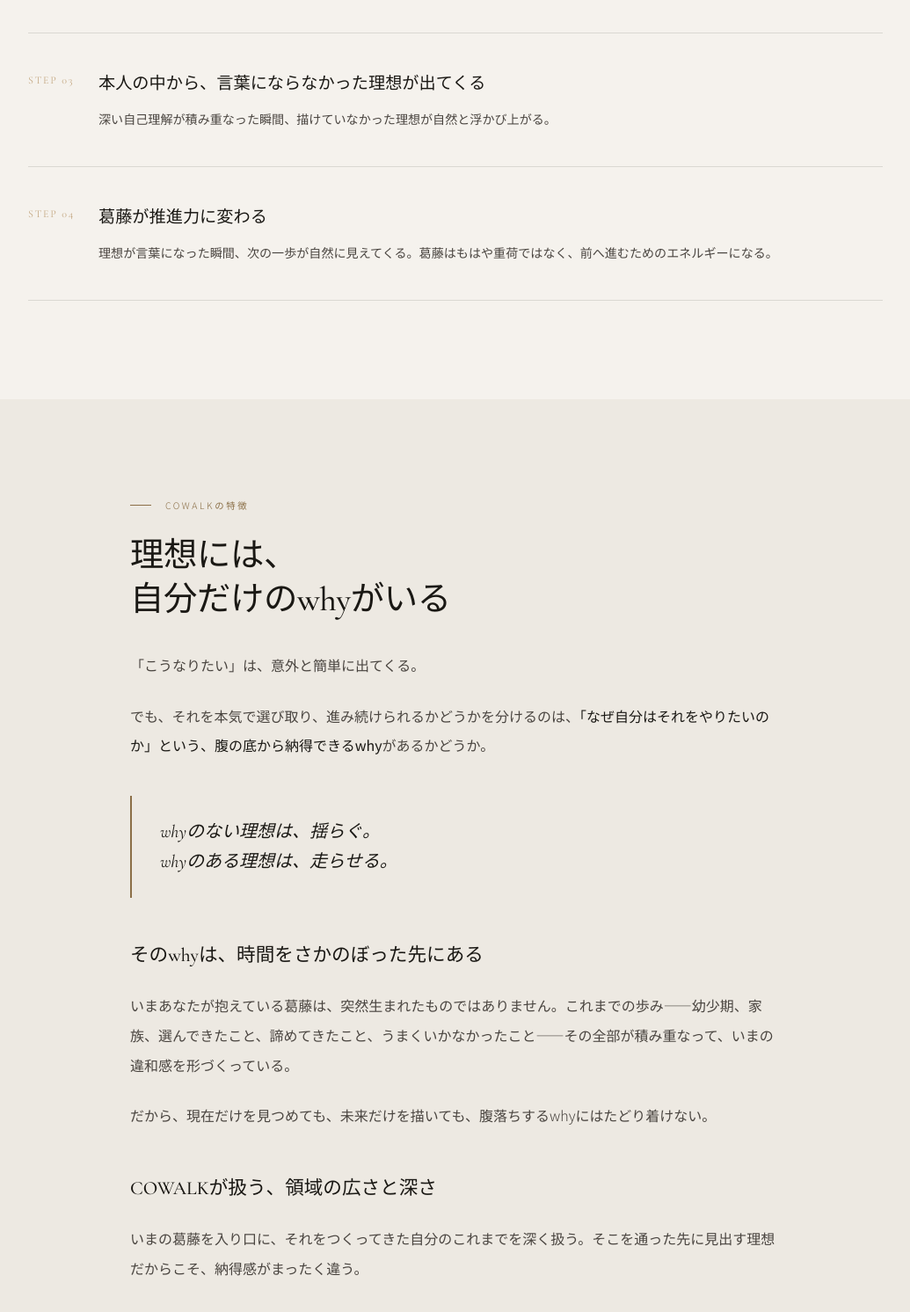
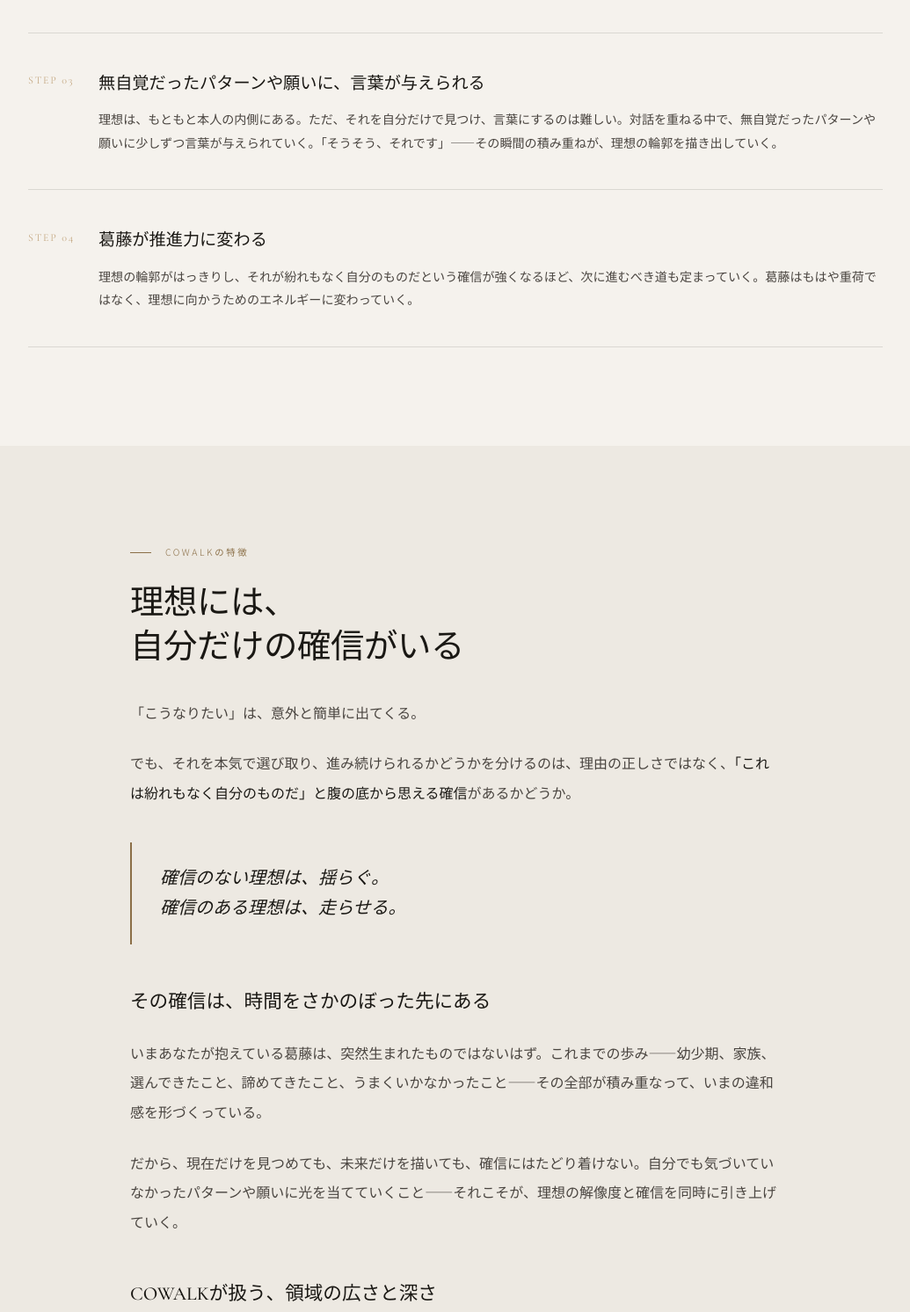
Before and after one commit to cowalk-ryo/COWALK, a plain HTML site: page index.html in a window 1280 px wide. Shown: the part 2149-3641 px from the top of the page at 88% size, without its empty margins (122-1157 px from the left). Drawn offline with nearby package versions, Linux system fonts and the light colour scheme.

Commit message:
index.html

```diff
--- a/index.html
+++ b/index.html
@@ -751,15 +751,15 @@
     <div class="step">
       <span class="step-num">STEP 03</span>
       <div class="step-body">
-        <h4>本人の中から、言葉にならなかった理想が出てくる</h4>
-        <p>深い自己理解が積み重なった瞬間、描けていなかった理想が自然と浮かび上がる。</p>
+        <h4>無自覚だったパターンや願いに、言葉が与えられる</h4>
+        <p>理想は、もともと本人の内側にある。ただ、それを自分だけで見つけ、言葉にするのは難しい。対話を重ねる中で、無自覚だったパターンや願いに少しずつ言葉が与えられていく。「そうそう、それです」——その瞬間の積み重ねが、理想の輪郭を描き出していく。</p>
       </div>
     </div>
     <div class="step">
       <span class="step-num">STEP 04</span>
       <div class="step-body">
         <h4>葛藤が推進力に変わる</h4>
-        <p>理想が言葉になった瞬間、次の一歩が自然に見えてくる。葛藤はもはや重荷ではなく、前へ進むためのエネルギーになる。</p>
+        <p>理想の輪郭がはっきりし、それが紛れもなく自分のものだという確信が強くなるほど、次に進むべき道も定まっていく。葛藤はもはや重荷ではなく、理想に向かうためのエネルギーに変わっていく。</p>
       </div>
     </div>
   </div>
@@ -769,25 +769,25 @@
 <div class="diff-section" id="feature">
   <div class="diff-inner fade-in">
     <p class="section-label">COWALKの特徴</p>
-    <h2>理想には、<br>自分だけのwhyがいる</h2>
+    <h2>理想には、<br>自分だけの確信がいる</h2>
 
     <p class="diff-body">
       「こうなりたい」は、意外と簡単に出てくる。
     </p>
     <p class="diff-body">
-      でも、それを本気で選び取り、進み続けられるかどうかを分けるのは、<strong>「なぜ自分はそれをやりたいのか」という、腹の底から納得できるwhy</strong>があるかどうか。
+      でも、それを本気で選び取り、進み続けられるかどうかを分けるのは、理由の正しさではなく、<strong>「これは紛れもなく自分のものだ」と腹の底から思える確信</strong>があるかどうか。
     </p>
 
     <div class="diff-quote">
-      <p>whyのない理想は、揺らぐ。<br>whyのある理想は、走らせる。</p>
+      <p>確信のない理想は、揺らぐ。<br>確信のある理想は、走らせる。</p>
     </div>
 
-    <p class="diff-sub">そのwhyは、時間をさかのぼった先にある</p>
+    <p class="diff-sub">その確信は、時間をさかのぼった先にある</p>
     <p class="diff-body">
-      いまあなたが抱えている葛藤は、突然生まれたものではありません。これまでの歩み——幼少期、家族、選んできたこと、諦めてきたこと、うまくいかなかったこと——その全部が積み重なって、いまの違和感を形づくっている。
+      いまあなたが抱えている葛藤は、突然生まれたものではないはず。これまでの歩み——幼少期、家族、選んできたこと、諦めてきたこと、うまくいかなかったこと——その全部が積み重なって、いまの違和感を形づくっている。
     </p>
     <p class="diff-body">
-      だから、現在だけを見つめても、未来だけを描いても、腹落ちするwhyにはたどり着けない。
+      だから、現在だけを見つめても、未来だけを描いても、確信にはたどり着けない。自分でも気づいていなかったパターンや願いに光を当てていくこと——それこそが、理想の解像度と確信を同時に引き上げていく。
     </p>
 
     <p class="diff-sub">COWALKが扱う、領域の広さと深さ</p>
@@ -814,20 +814,12 @@
 
     <div class="diff-result">
       <p class="diff-result-label">Result</p>
-      <p>自分の特性と本質的なwillを体系的に理解した人間は、<br>必ず自分の中に課題を見つけ、前へ進める。</p>
+      <p>自分の特性と本質的なwillを体系的に理解した人間は、<br>自分の中に課題を見つけ、前へ進める。</p>
     </div>
 
     <div class="diff-quote">
       <p>「そう、それが言いたかったんです」——<br>この瞬間が、セッションの中で<br>生み出されていく。</p>
     </div>
-
-    <p class="diff-body">
-      キャリアコーチング市場の前線で、4年間・3,000名以上と向き合ってきた実践経験。<br>
-      担当者が変わらず、<strong>最初から最後まで同じ一人が伴走します。</strong>
-    </p>
-    <p class="diff-body">
-      加えて、<strong>相手の言葉を座標として読み、本人が見えていない内側の地図を積極的に描く「編集者」スタイル。</strong>仮説を積極的にぶつけることで、本人だけでは辿り着けない本質に届けます。
-    </p>
 
   </div>
 </div>
@@ -854,7 +846,7 @@
       <p class="plan-desc">自己理解を主軸とした向き合いを通じて、本質的な悩みと自分の理想に向き合い、前に進める状態へ。</p>
     </div>
     <div class="plan-card">
-      <p class="plan-name">転職伴走プラン</p>
+      <p class="plan-name">キャリア軸プラン</p>
       <p class="plan-price">&yen;250,000</p>
       <p class="plan-period">4回</p>
       <p class="plan-desc">自分の人生としての現時点の理想に向き合い、キャリア軸まで整理しきる。納得感を持って動ける状態へ。</p>
```
